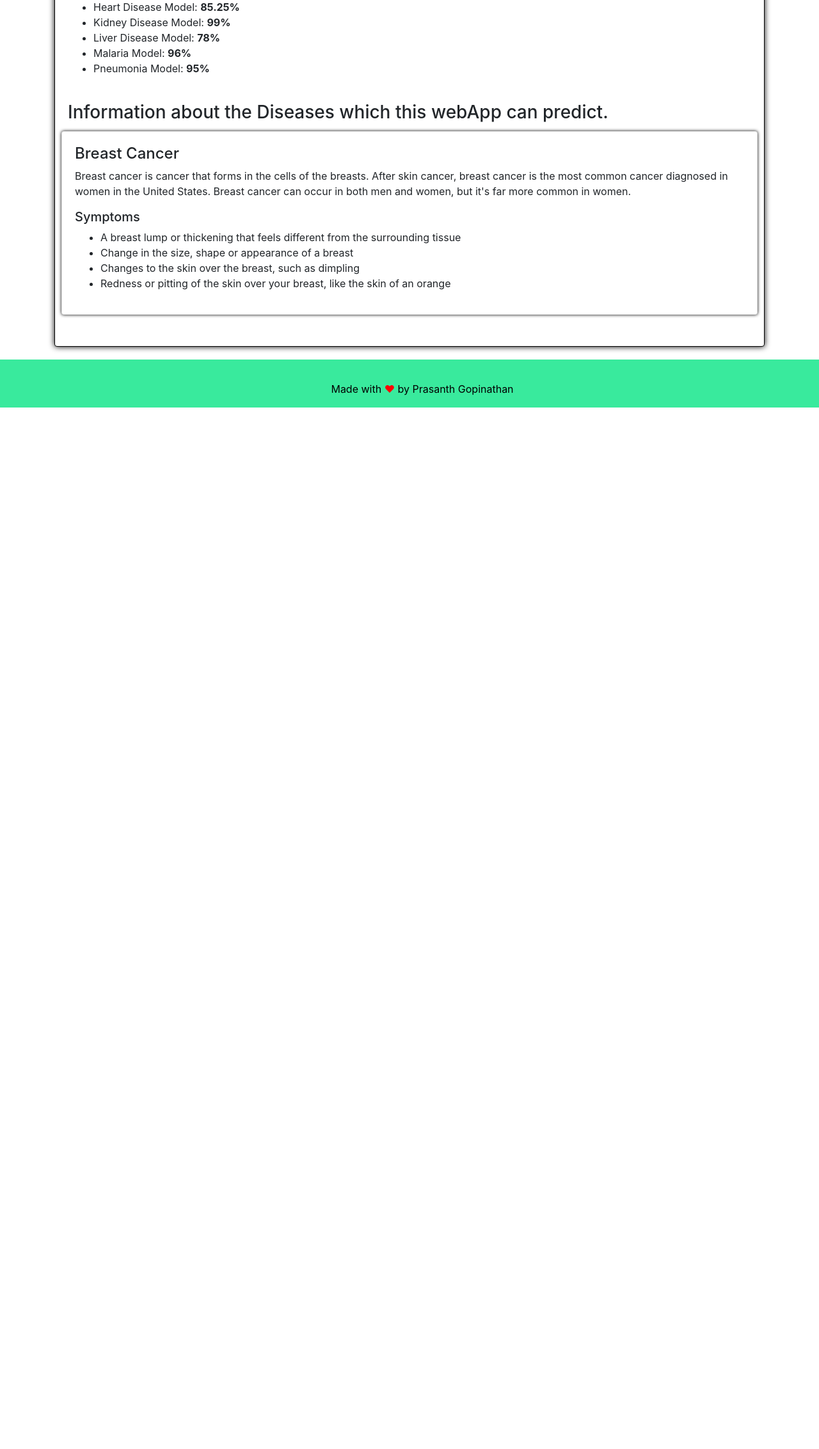
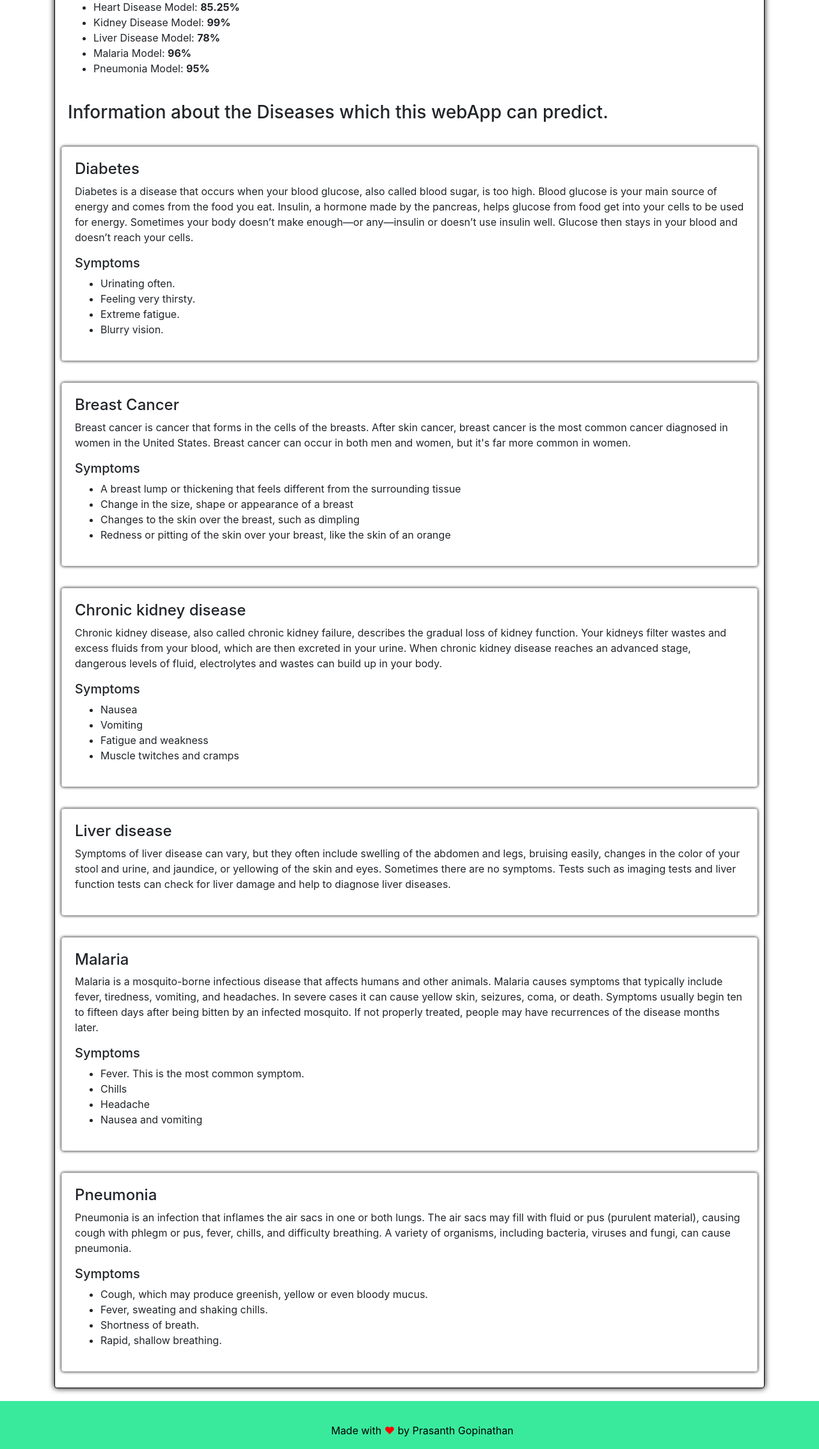
Before and after one commit to prasanthg24/Multi-Disease-Prediction, a Flask app: page / in a window 1280 px wide. Shown: the part 259-2524 px from the top of the page at 64% size. Before the commit the page ends 896 px from the top, so only its background shows below. Run offline with Flask 2, Linux system fonts and the light colour scheme; some libraries are stand-ins or nearby versions.

Commit message:
Code updated

```diff
--- a/templates/home.html
+++ b/templates/home.html
@@ -23,7 +23,7 @@
         </ul>
         <br>
         <h3>Information about the Diseases which this webApp can predict.</h3>
-        <!-- <br>
+    <br>
         <div class="row">
             <div class="col-md-12 card card-body" style="box-shadow: 0 0 5px black; margin: 5px;">
                 <h4>Diabetes</h4>
@@ -37,7 +37,7 @@
                 </ul>
             </div>
         </div>
-        <br> -->
+        <br>
         <div class="row">
             <div class="col-md-12 card card-body" style="box-shadow: 0 0 5px black; margin: 5px;">
                 <h4>Breast Cancer</h4>
@@ -55,7 +55,7 @@
         </div>
 
         <br>
-        <!-- <div class="row">
+    <div class="row">
             <div class="col-md-12 card card-body" style="box-shadow: 0 0 5px black; margin: 5px;">
                 <h4>Chronic kidney disease</h4>
                 <p>Chronic kidney disease, also called chronic kidney failure, describes the gradual loss of kidney function. Your kidneys filter wastes and excess fluids from your blood, which are then excreted in your urine. When chronic kidney disease reaches an advanced stage, dangerous levels of fluid, electrolytes and wastes can build up in your body.</p>
@@ -105,7 +105,7 @@
                     <li>Rapid, shallow breathing.</li>
                 </ul>
             </div>
-        </div> -->
+        </div>
 
     </div>
 </div>
```
